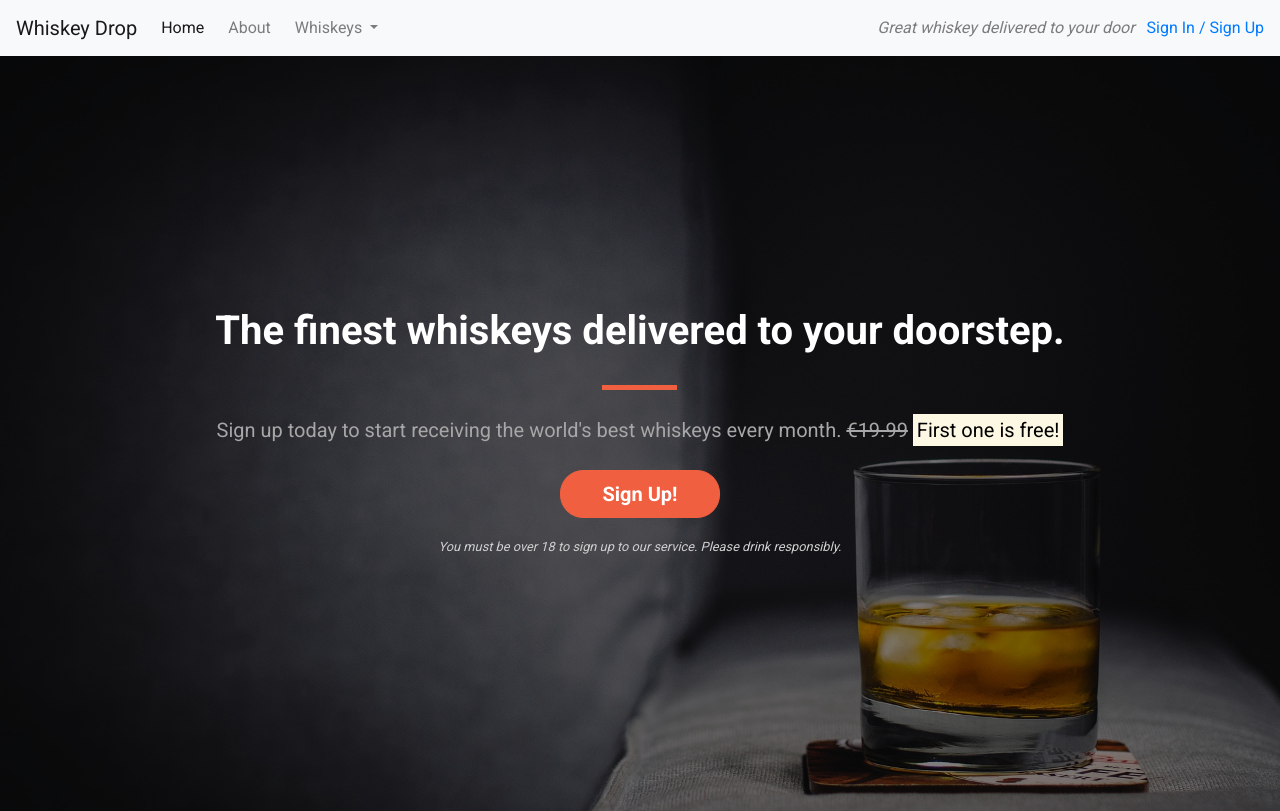
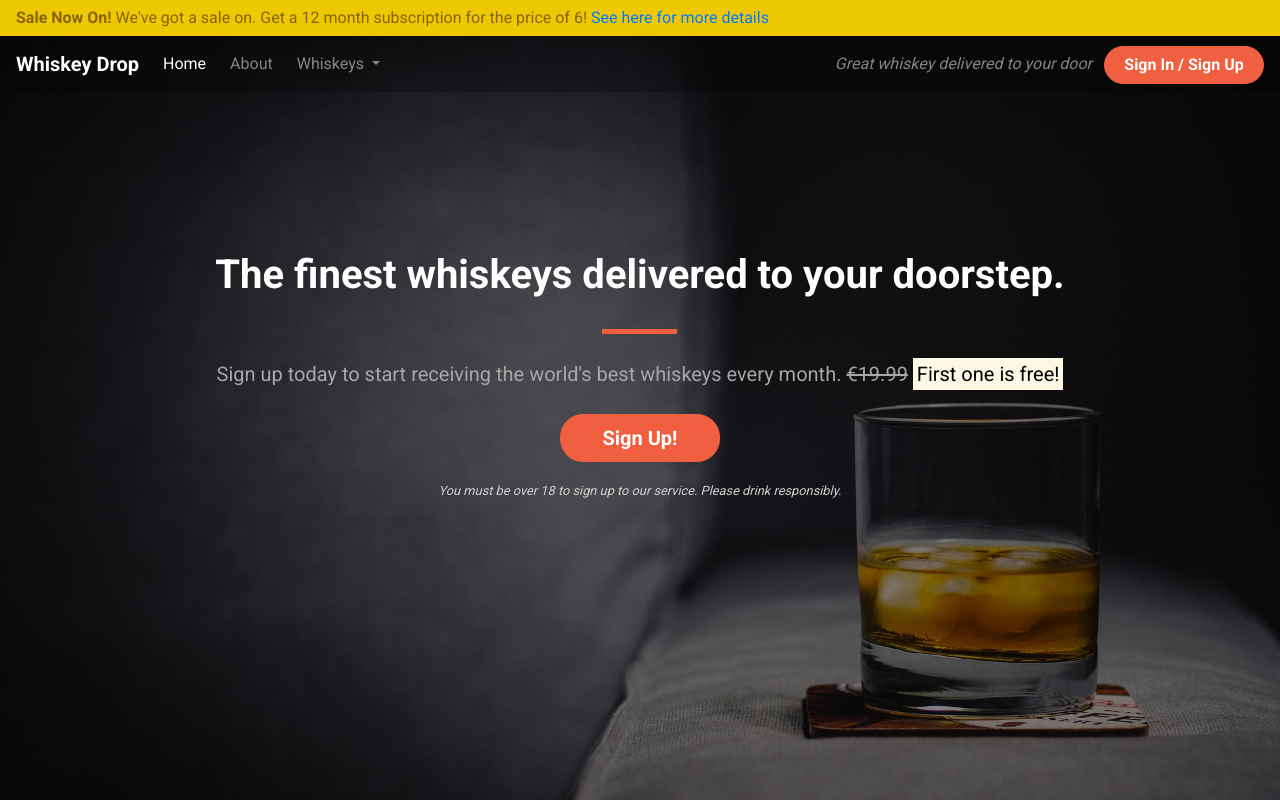
Before and after one commit to RossClarkScotland/Bootstrap1, a plain HTML site: page index.html in a window 1280 px wide. Shown: the top 811 px of the page. Drawn offline with nearby package versions, Linux system fonts and the light colour scheme.

Commit message:
Updated alert bar

```diff
--- a/css/style.css
+++ b/css/style.css
@@ -2,8 +2,17 @@
     font-family: 'Roboto', sans-serif;
 }
 
-.alert-container {
+.alert-container .col-12 {
+    padding-left: 0;
+    padding-right: 0;
+}
 
+.site-wide-alert {
+    border-radius: 0;
+    margin-bottom: 0;
+    padding: 5px 15px;
+    background-color: #eec802;
+    border-color: #eec802;
 }
 
 .callout-container {
@@ -58,6 +67,36 @@
     width: 35px;
 }
 
+/*navbar*/
+
+.navalert-container {
+    position: absolute;
+    top: 0;
+    left: 0;
+    padding-left: 0;
+    padding-right: 0;
+    z-index: 1;
+}
+
+.navbar {
+    margin-bottom: 0;
+    border: 0;
+    width: 100%;
+    background-color: rgba(0,0,0,0.25);
+}
+
+.navbar .navbar-toggler {
+    border: 0;
+}
+
+.navbar-brand {
+    font-weight: bold;
+}
+
+.navbar navbar-nav a {
+    font-weight: bold;
+}
+
 /*jumbotron*/
 
 .jumbotron {
--- a/index.html
+++ b/index.html
@@ -13,7 +13,18 @@
 
 <body>
     <!--Nav-->
-    <nav class="navbar navbar-light navbar-expand-sm bg-light">
+    <div class="container-fluid navalert-container">
+        <!--alert container-->
+            <div class="container-fluid alert-container">
+                <div class="row d-none d-sm-block">
+                    <div class="col-12">
+                        <div class="site-wide-alert alert alert-warning">
+                            <strong>Sale Now On!</strong> We've got a sale on. Get a 12 month subscription for the price of 6! <a href="">See here for more details</a>
+                        </div>
+                    </div>
+                </div>
+            </div>
+        <nav class="navbar navbar-dark navbar-expand-sm">
             <a href="/" class="navbar-brand">
                         Whiskey Drop</a>
 
@@ -41,20 +52,11 @@
             </div>
             <div class="d-none d-md-block">
                 <p class="navbar-text my-auto mr-2"><i>Great whiskey delivered to your door</i></p>
-            <a href="/login">Sign In / Sign Up</a>
+                <a href="/login" class="btn btn--cta btn--red">Sign In / Sign Up</a>
             </div>
             <!--</div>-->
         </nav>
-    <!--alert container
-    <div class="container alert-container">
-        <div class="row d-none d-sm-block">
-            <div class="col-12">
-                <div class="alert alert-warning">
-                    <strong>Sale Now On!</strong> We've got a sale on. Get a 12 month subscription for the price of 6! <a href="">See here for more details</a>
     </div>
-            </div>
-        </div>
-        <alert -->
         <!-- Callout -->
         <div class="container-fluid callout-container">
         <div class="opaque-overlay">&nbsp;</div>
```
Lines whose indentation alone changed are shown as unchanged.
